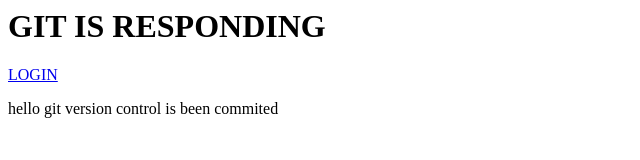
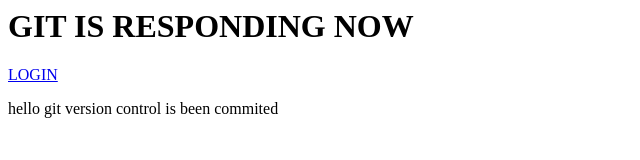
Before and after one commit to Sharan12345678/remoterepo22, a plain HTML site: page index.html in a window 1280 px wide. Shown: the whole page, without its empty margins (0-640 px from the left). Drawn offline with Linux system fonts and the light colour scheme.

Commit message:
modified index.html

```diff
--- a/index.html
+++ b/index.html
@@ -1,6 +1,6 @@
 <html>
 	<body>
-		<h1>GIT IS RESPONDING </h1>
+		<h1>GIT IS RESPONDING NOW </h1>
 		<a href="login.html">LOGIN</a>
 		<p>hello git version control is been commited </p>
 	</body>
```
